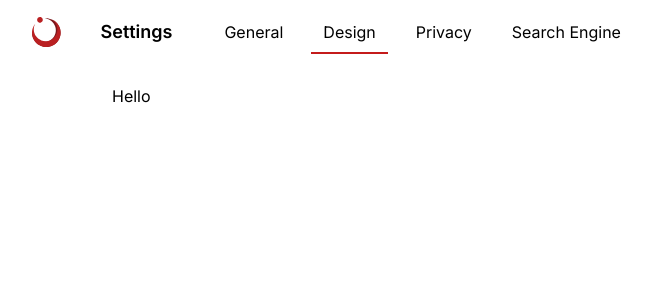
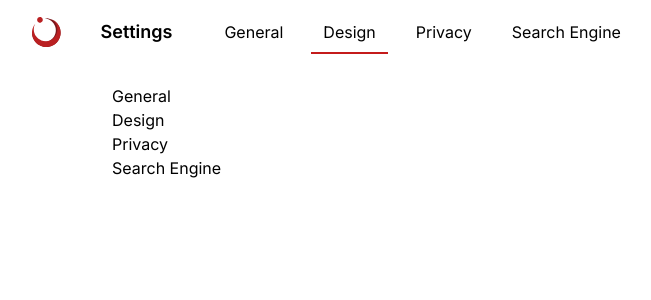
Before and after one commit to Ablaze-MIRAI/FreaSearch-www, a Next.js app: page /settings/design in a window 1280 px wide. Shown: the top 300 px of the page, without its empty margins (160-811 px from the left). Built offline with nearby package versions, Linux system fonts and the light colour scheme.

Commit message:
add settings to settings.utils.ts

```diff
--- a/app/settings/[pageId]/layout.tsx
+++ b/app/settings/[pageId]/layout.tsx
@@ -1,7 +1,7 @@
 import 'styles/globals.css';
 import { LogoIcon } from 'components/Logo';
 import { TabList, TabItem } from 'components/TabList';
-import { settingPages } from './settings.utils';
+import { settings } from './settings.utils';
 import Link from 'next/link';
 
 export default function SettingsLayout({
@@ -19,7 +19,7 @@ export default function SettingsLayout({
         </Link>
         <h1 className="font-semibold text-lg">Settings</h1>
         <TabList>
-          {settingPages.map((page) => (
+          {settings.map((page) => (
             <TabItem
               key={page.pageId}
               href={`/settings/${page.pageId}`}
--- a/app/settings/[pageId]/page.tsx
+++ b/app/settings/[pageId]/page.tsx
@@ -1,7 +1,15 @@
+import { settings } from './settings.utils';
 import type { NextPage } from 'next';
+import { Key, ReactElement, JSXElementConstructor, ReactFragment, ReactPortal } from 'react';
 
 const SettingsPage: NextPage = () => {
-  return <div>Hello</div>;
+  return (
+    <div>
+      {settings.map((setting) => (
+        <div key={setting.pageId}>{setting.name}</div>
+      ))}
+    </div>
+  );
 };
 
 export default SettingsPage;
--- a/app/settings/[pageId]/settings.utils.ts
+++ b/app/settings/[pageId]/settings.utils.ts
@@ -1,7 +1,17 @@
-export const settingPages = [
+export const settings = [
   {
     name: 'General',
     pageId: 'general',
+    settings: [
+      {
+        settingId: 'language',
+        type: 'select',
+        options: [
+          { value: 'ja', label: '日本語' },
+          { value: 'en', label: 'English' },
+        ],
+      },
+    ],
   },
   {
     name: 'Design',
```
